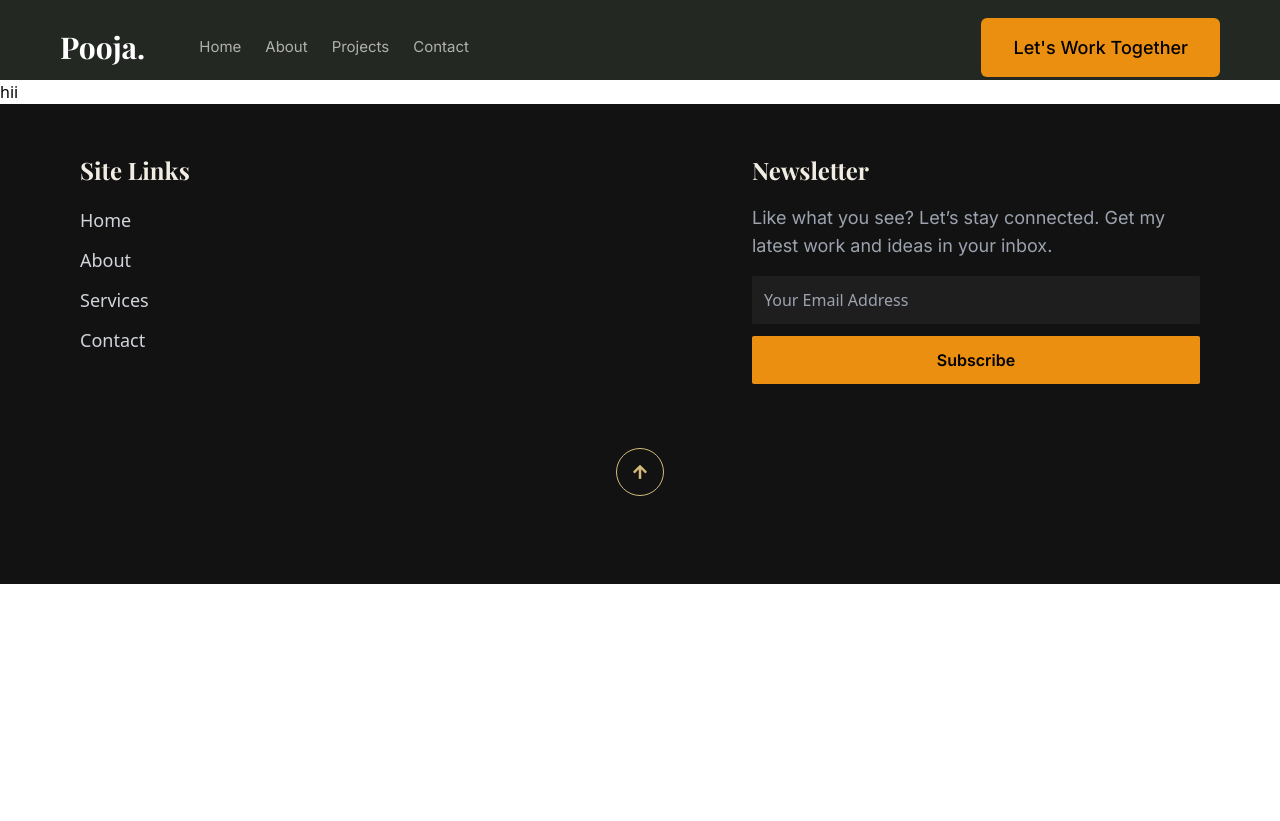
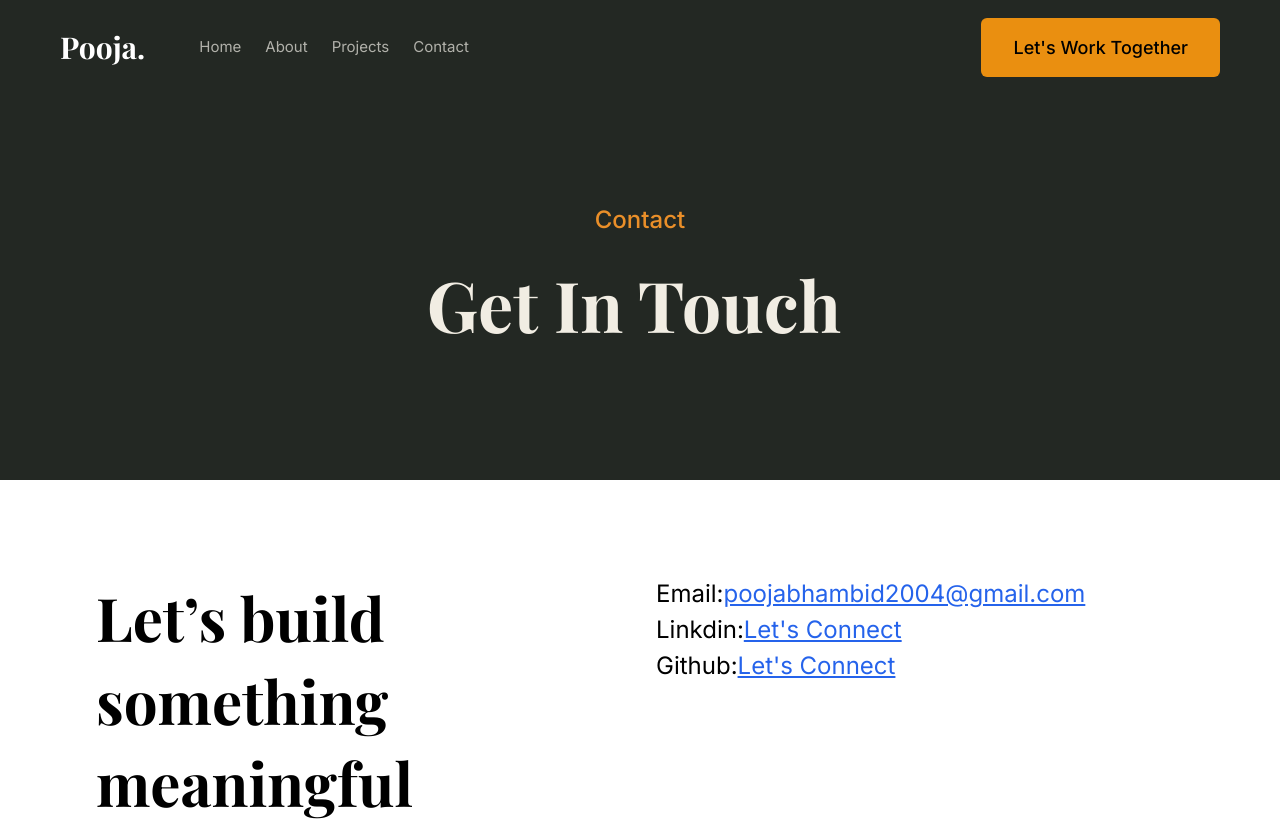
Before and after one commit to Pooja184/Portfolio, a React (Vite) app in the folder Frontend/: page /contact in a window 1280 px wide. Shown: the top 821 px of the page. Before the commit the page ends 800 px from the top, so only its background shows below. Built offline with nearby package versions, Linux system fonts and the light colour scheme.

Commit message:
for now build basic contact page, in future will improve it

```diff
--- a/Frontend/src/pages/Contact.jsx
+++ b/Frontend/src/pages/Contact.jsx
@@ -1,11 +1,49 @@
-import React from 'react'
+import React from "react";
+import HeroPage from "../components/HeroPage";
 
 const Contact = () => {
   return (
-    <div>
-      hii
-    </div>
-  )
-}
+    <>
+      <HeroPage text1={"Contact"} text2={" Get In Touch"} />
+      <div className="flex flex-col md:flex-row p-10 md:p-24">
+        <div className="md:w-1/2 ">
+          <h2 className="text-[36px] sm:text-[50px] md:text-[60px] leading-snug font-bold">
+            Let’s build something meaningful together
+          </h2>
+        </div>
+        <div className="mt-10 md:mt-0 md:w-1/2">
+          <p className=" md:pl-4 text-xl/8 md:text-2xl/9">
+            Email:
+            <a
+              href="mailto:poojabhambid2004@gmail.com"
+              className="text-blue-600 underline"
+            >
+              poojabhambid2004@gmail.com
+            </a>
 
-export default Contact
+          </p>
+          <p className=" md:pl-4 text-xl/8 md:text-2xl/9">
+            Linkdin:
+            <a
+              href="https://www.linkedin.com/in/pooja-bhambid-346b03247/"
+              className="text-blue-600 underline"
+            >
+              Let's Connect
+            </a>
+          </p>
+             <p className=" md:pl-4 text-xl/8 md:text-2xl/9">
+            Github:
+            <a
+              href="https://github.com/Pooja184"
+              className="text-blue-600 underline"
+            >
+              Let's Connect
+            </a>
+          </p>
+        </div>
+      </div>
+    </>
+  );
+};
+
+export default Contact;
```
